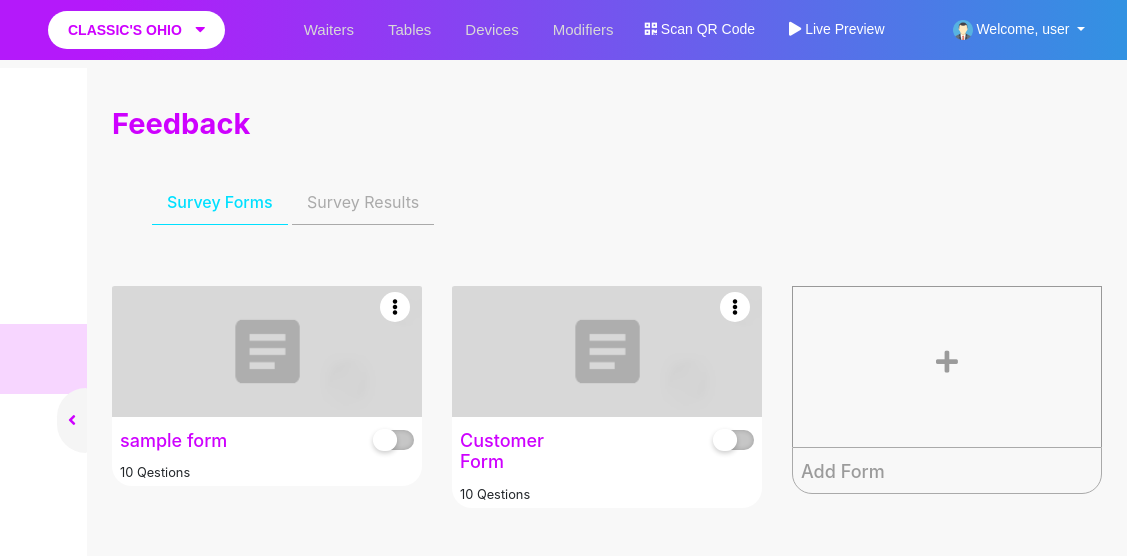
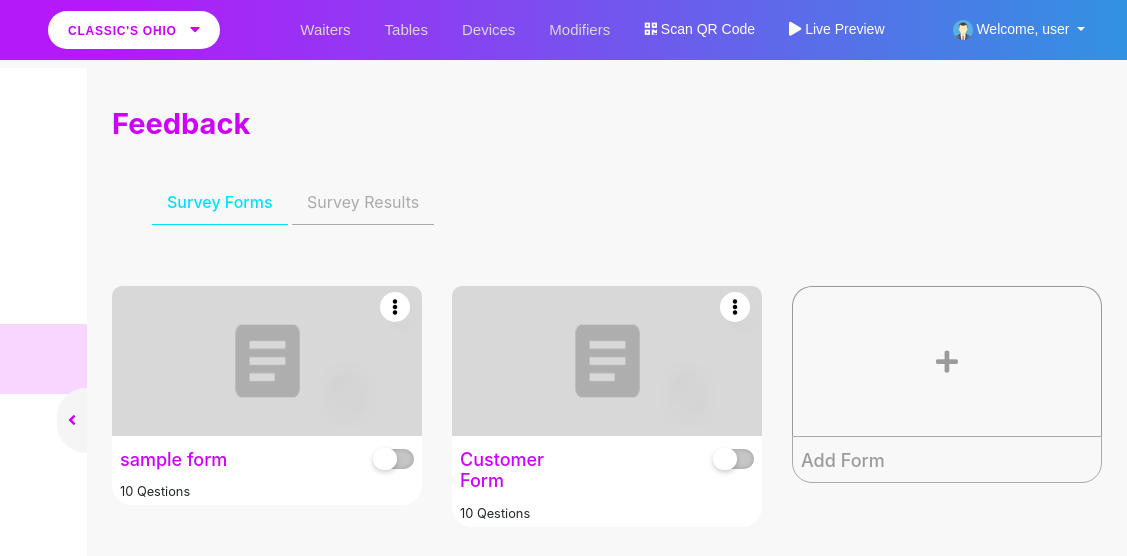
Before and after one commit to benessaessa/Admin-Menioo, a plain HTML site: page feedback.html in a window 1280 px wide. Shown: the full height of the page, 153-1280 px from the left. Drawn offline with Linux system fonts and the light colour scheme.

Commit message:
editStyle

```diff
--- a/css/style.css
+++ b/css/style.css
@@ -26,8 +26,9 @@ body{
 .navbar .create a{
     color: #ce01ff !important;
     text-decoration: none;
+    letter-spacing: 0.05rem;
     font-weight: bold;
-    font-size: 14px;
+    font-size: 12px;
 }
 .fa-caret-down{
     color: #ce01ff !important;
@@ -478,9 +479,9 @@ body{
     padding-bottom: 20px;
 }
 /* ************** DESIGN PAGE ************** */
-.dyn-links ul{
+/* .dyn-links ul{
 
-}
+} */
 .dyn-links ul li{
     display: inline-block;
     border-bottom: 1px solid #aaaaaa;
@@ -561,8 +562,15 @@ table{
 table tr{
     padding: 10px 0 !important;
 }
+.box-img img{
+    width: 100%;
+    height: 150px;
+    border-radius: 10px 10px 0px 0px;
+}
 .box-img{
+    border-radius: 20px 20px 0px 0px;
     position: relative;
+    height: 150px;
 }
 .fly{
     position: absolute;
```
Also changed, not shown: dinner1.html (+2 -2 lines), index.html (+1 -1 lines).
